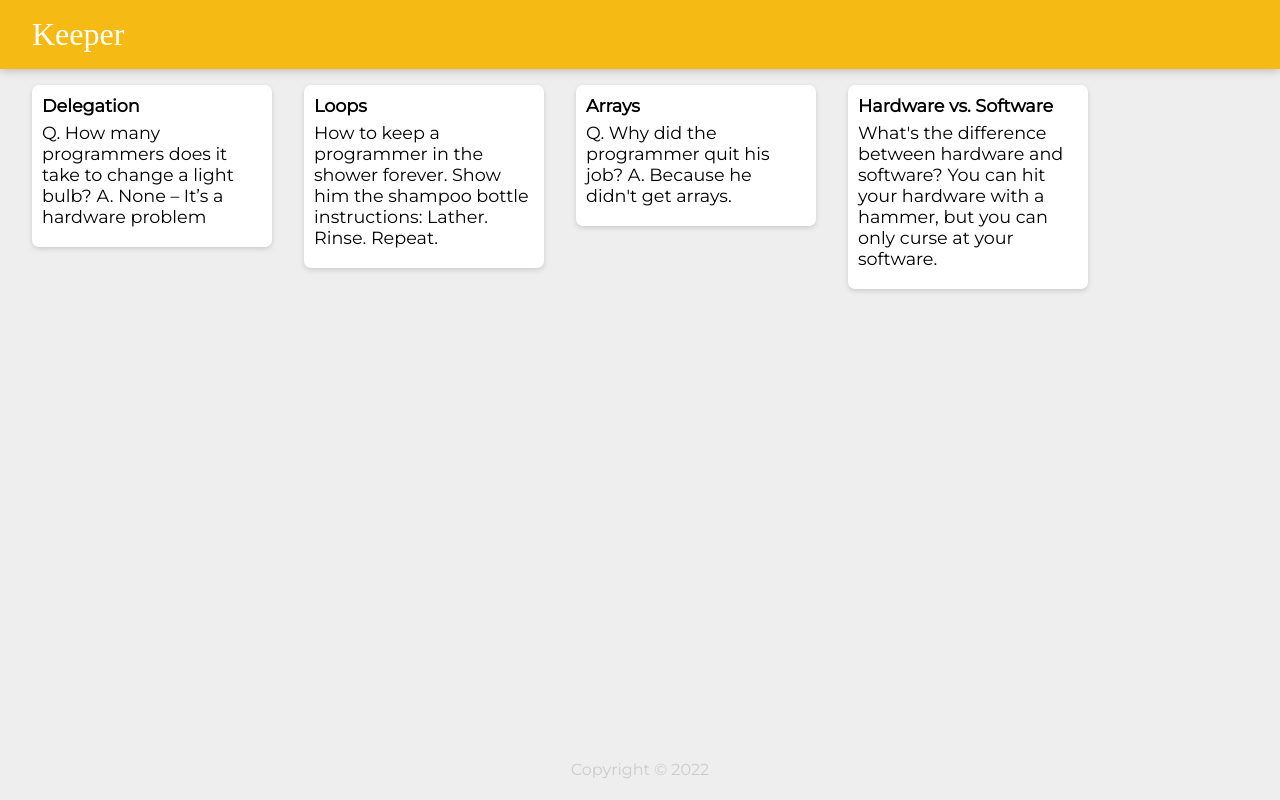
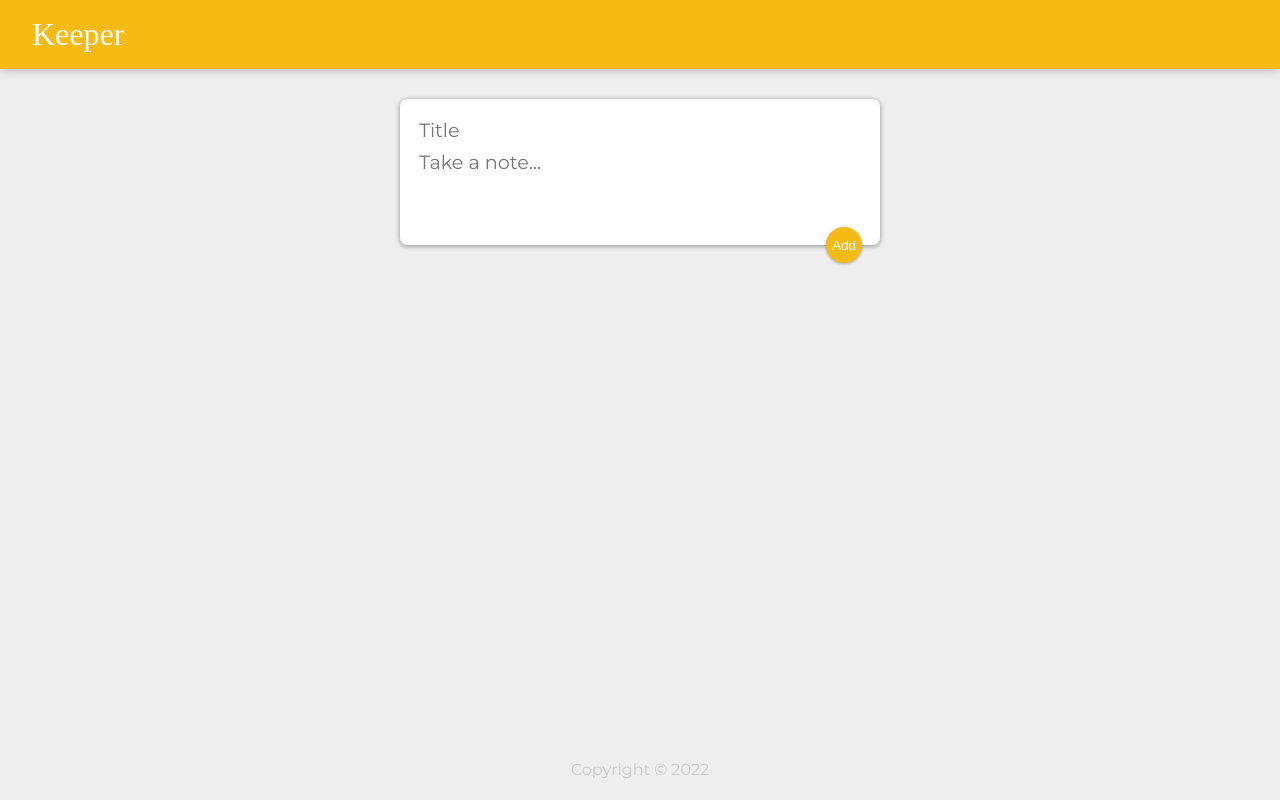
Before and after one commit to jay-rt/keeper, a React (Create React App) app: page / in a window 1280 px wide. Built offline with nearby package versions, Linux system fonts and the light colour scheme; a web font is replaced by a local one.

Commit message:
Added necessary styles in css, new components for creating and displaying notes and comments

```diff
--- a/public/styles.css
+++ b/public/styles.css
@@ -3,9 +3,11 @@
   margin: 0;
   box-sizing: border-box;
 }
+
 html {
   font-family: "Montserrat", sans-serif;
 }
+
 body {
   background: #eee;
   padding: 0 16px;
@@ -25,12 +27,12 @@ header h1 {
 }
 
 footer {
+  position: absolute;
+  text-align: center;
+  bottom: 0;
   width: 100%;
-  margin: auto -16px;
-  position: absolute;
-  bottom: 0;
+  margin: 0 -16px;
   height: 2.5rem;
-  text-align: center;
 }
 
 footer p {
@@ -46,13 +48,64 @@ footer p {
   margin: 16px;
   float: left;
 }
+
 .note h1 {
   font-size: 1.1em;
   margin-bottom: 6px;
 }
+
 .note p {
   font-size: 1.1em;
   margin-bottom: 10px;
   white-space: pre-wrap;
   word-wrap: break-word;
 }
+
+.note button {
+  position: relative;
+  float: right;
+  margin-right: 10px;
+  color: #f5ba13;
+  background-color: #fff;
+  border: none;
+  width: max-content;
+  height: 36px;
+  cursor: pointer;
+  outline: none;
+}
+
+form {
+  position: relative;
+  width: 480px;
+  margin: 30px auto 20px auto;
+  background: #fff;
+  padding: 15px;
+  border-radius: 7px;
+  box-shadow: 0 1px 5px rgb(138, 137, 137);
+}
+
+form input,
+form textarea {
+  width: 100%;
+  border: none;
+  padding: 4px;
+  outline: none;
+  font-size: 1.2em;
+  font-family: inherit;
+  resize: none;
+}
+
+form button {
+  position: absolute;
+  right: 18px;
+  bottom: -18px;
+  background: #f5ba13;
+  color: #fff;
+  border: none;
+  border-radius: 50%;
+  width: 36px;
+  height: 36px;
+  box-shadow: 0 1px 3px rgba(0, 0, 0, 0.3);
+  cursor: pointer;
+  outline: none;
+}
--- a/src/components/App.jsx
+++ b/src/components/App.jsx
@@ -1,15 +1,22 @@
-import React from "react";
+import React, { useState } from "react";
 import Header from "./Header";
 import Footer from "./Footer";
-import List from "./List";
-import notes from "../notes";
+import Note from "./Note";
+import CreateArea from "./CreateArea";
 
 const App = () => {
+  const [notes, setNotes] = useState([]);
+  const addNote = (note) => {
+    setNotes((prevNotes) => {
+      return [...prevNotes, note];
+    });
+  };
   return (
     <div>
       <Header />
-      {notes.map((note) => (
-        <List key={note.key} title={note.title} content={note.content} />
+      <CreateArea onAdd={addNote} />
+      {notes.map((note, index) => (
+        <Note key={index} title={note.title} content={note.content} />
       ))}
       <Footer />
     </div>
--- /dev/null
+++ b/src/components/CreateArea.jsx
@@ -0,0 +1,58 @@
+import React, { useState } from "react";
+
+//Defining a component that takes props
+const CreateArea = (props) => {
+  //Declaring a new state varaible
+  const [createNote, setCreateNote] = useState({
+    title: "",
+    content: "",
+  });
+
+  //handling the event that triggers the change
+  const handleChange = (event) => {
+    //definig 2 variable using destructuring
+    const { name, value } = event.target;
+    //using set function to update the state variable
+    setCreateNote((prevValue) => {
+      return {
+        ...prevValue,
+        [name]: value,
+      };
+    });
+  };
+
+  return (
+    <div>
+      <form>
+        <input
+          onChange={handleChange}
+          name="title"
+          placeholder="Title"
+          value={createNote.title}
+        />
+        <textarea
+          onChange={handleChange}
+          name="content"
+          placeholder="Take a note..."
+          rows="3"
+          value={createNote.content}
+        />
+        <button
+          onClick={(event) => {
+            props.onAdd(createNote);
+            //preventing default behaviour of html form
+            setCreateNote({
+              title: "",
+              content: "",
+            });
+            event.preventDefault();
+          }}
+        >
+          Add
+        </button>
+      </form>
+    </div>
+  );
+};
+
+export default CreateArea;
--- a/src/components/List.jsx
+++ b/src/components/Note.jsx
@@ -5,6 +5,7 @@ const List = (props) => {
     <div className="note">
       <h1>{props.title}</h1>
       <p>{props.content}</p>
+      <button>DELETE</button>
     </div>
   );
 };
--- a/src/notes.js
+++ /dev/null
@@ -1,28 +0,0 @@
-const notes = [
-  {
-    key: 1,
-    title: "Delegation",
-    content:
-      "Q. How many programmers does it take to change a light bulb? A. None – It’s a hardware problem",
-  },
-  {
-    key: 2,
-    title: "Loops",
-    content:
-      "How to keep a programmer in the shower forever. Show him the shampoo bottle instructions: Lather. Rinse. Repeat.",
-  },
-  {
-    key: 3,
-    title: "Arrays",
-    content:
-      "Q. Why did the programmer quit his job? A. Because he didn't get arrays.",
-  },
-  {
-    key: 4,
-    title: "Hardware vs. Software",
-    content:
-      "What's the difference between hardware and software? You can hit your hardware with a hammer, but you can only curse at your software.",
-  },
-];
-
-export default notes;
```
